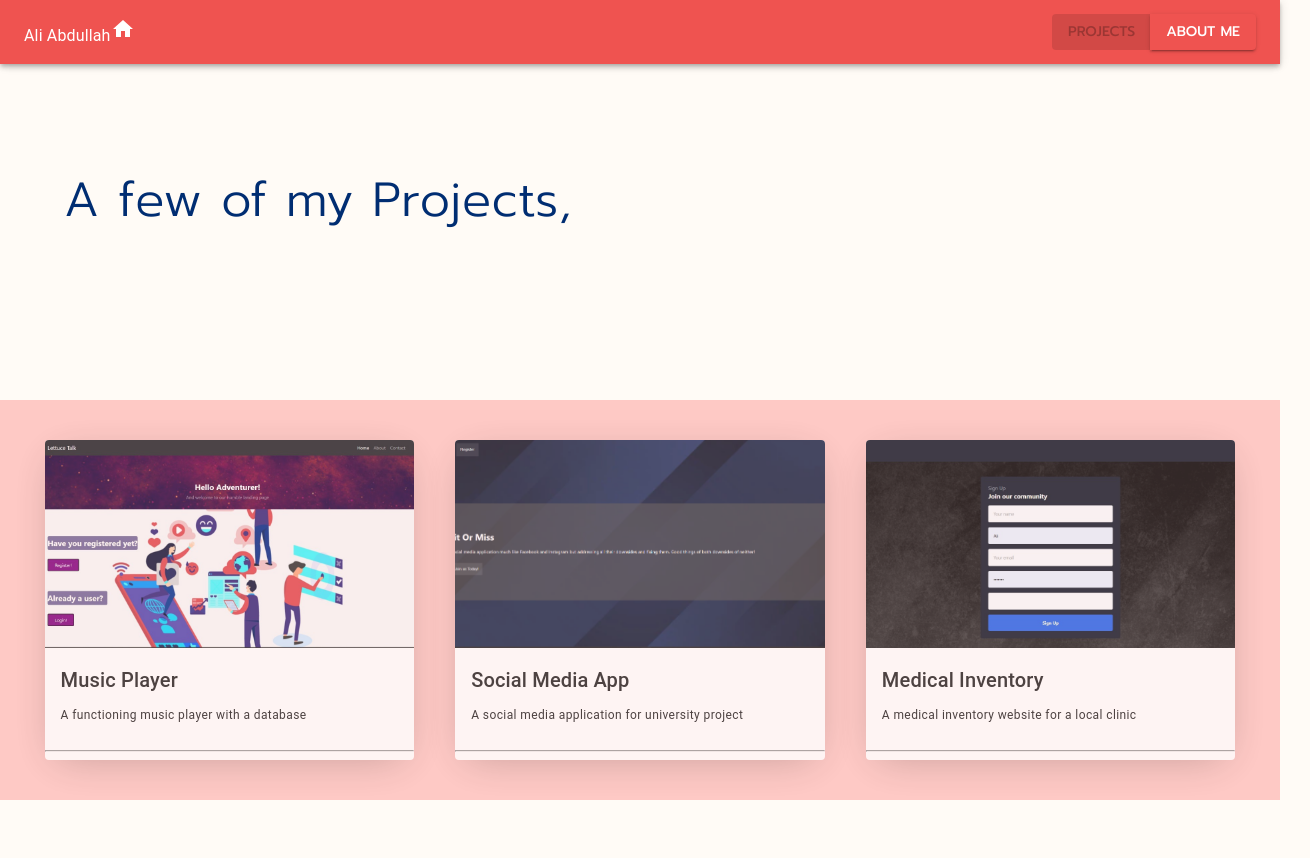
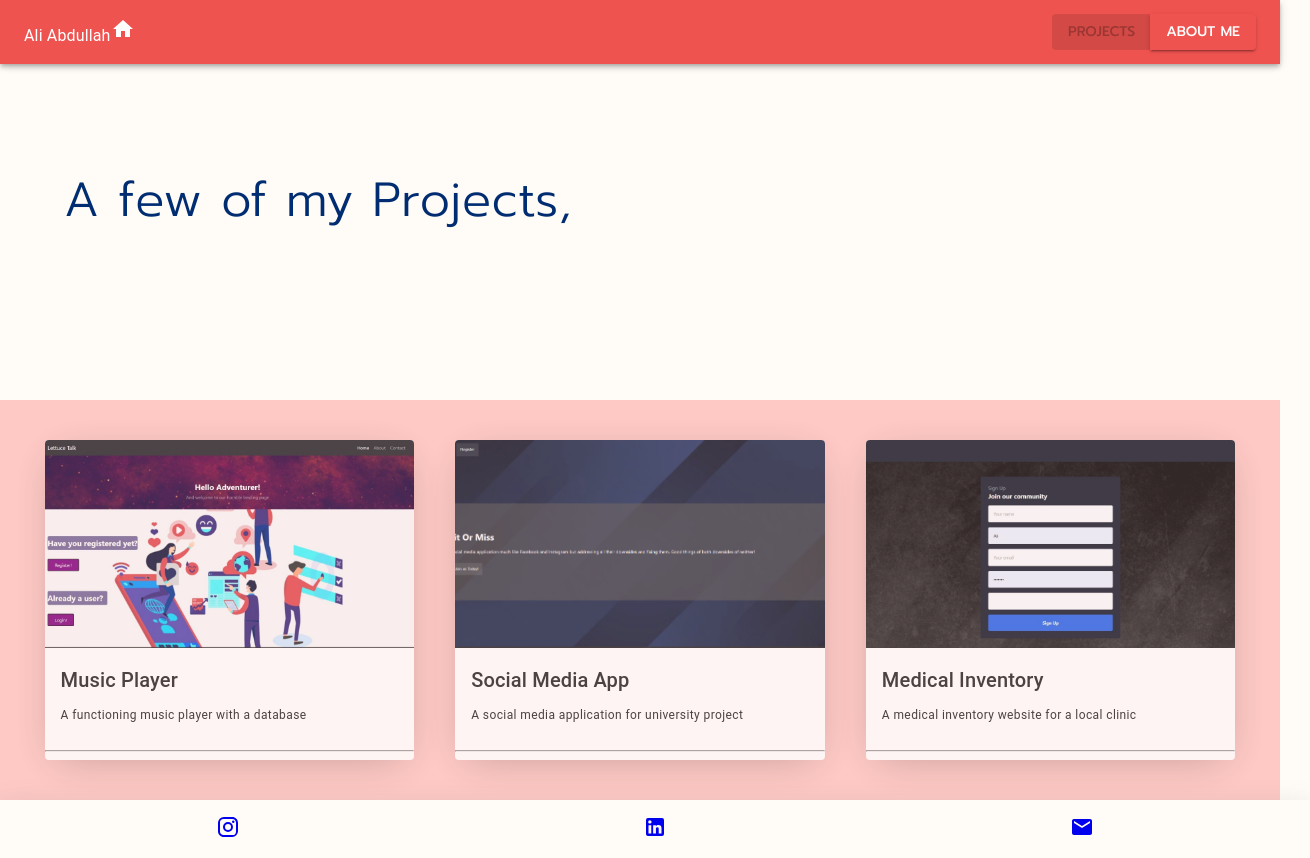
Before and after one commit to compile-run-Ali/My-Portfolio, a React (Create React App) app in the folder portfolio/: page /projects in a window 1280 px wide. Shown: the whole page, 1310 px wide, since content can reach past the window. Before the commit the page ends 800 px from the top, so only its background shows below. Built offline with nearby package versions, Linux system fonts and the light colour scheme; a web font is replaced by a local one.

Commit message:
added footers

```diff
--- a/portfolio/src/components/Footer.jsx
+++ b/portfolio/src/components/Footer.jsx
@@ -9,7 +9,7 @@ const useStyles = makeStyles((theme) => {
       footer:{
         display:"flex",
         justifyContent:"space-around",
-        position:"fixed",
+        position:"static",
         bottom:0,
         padding:"15px",
         boxShadow: "rgba(100, 100, 111, 0.2) 0px 7px 29px 0px",
--- a/portfolio/src/index.css
+++ b/portfolio/src/index.css
@@ -12,3 +12,6 @@ code {
   font-family: source-code-pro, Menlo, Monaco, Consolas, 'Courier New',
     monospace;
 }
+body::-webkit-scrollbar {
+  display: none;
+}
--- a/portfolio/src/pages/Projects.jsx
+++ b/portfolio/src/pages/Projects.jsx
@@ -5,6 +5,7 @@ import data from "../data";
 import CardBtn from "../components/CardBtn";
 import { useNavigate } from "react-router";
 import Typography from "@material-ui/core/Typography";
+import Footer from "../components/Footer";
 
 export default function Projects(props) {
   const navigate = useNavigate();
@@ -26,6 +27,7 @@ export default function Projects(props) {
         <Container className={props.classes.projectCards} maxWidth={false}>
           {projects}
         </Container>
+        <Footer/>
     </div>
   );
 }
--- a/portfolio/src/pages/singleProject.jsx
+++ b/portfolio/src/pages/singleProject.jsx
@@ -3,6 +3,8 @@ import { useParams } from "react-router-dom";
 import data from "../data";
 import Header from "../components/Header";
 import Overlay from "../components/Overlay";
+import Footer from "../components/Footer";
+
 
 
 export default function SingleProject(props) {
@@ -16,6 +18,7 @@ export default function SingleProject(props) {
       <Header page="singleProj" theme={props.theme} />
       <img src={project[0].pic} className={props.classes.img} />
       <Overlay  key={project[0].id} {...project[0]} classes={props.classes}/>
+      <Footer/>
     </div>
   );
 }
```
